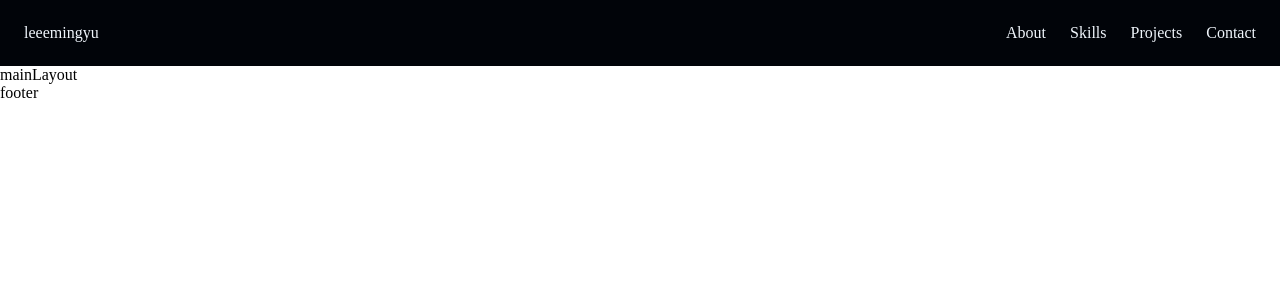
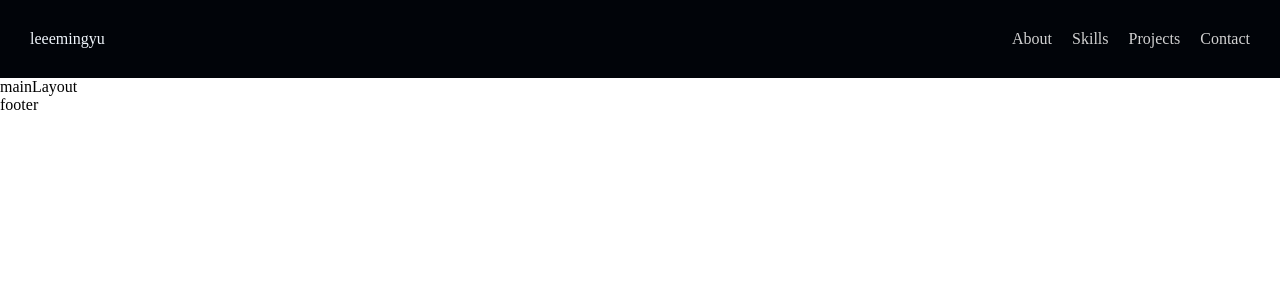
Before and after one commit to leeemingyu/leeemingyu.github.io, a React (Create React App) app: page / in a window 1280 px wide. Shown: the top 300 px of the page. Built offline with nearby package versions, Linux system fonts and the light colour scheme.

Commit message:
헤더 디자인 수정

```diff
--- a/src/layouts/Header.js
+++ b/src/layouts/Header.js
@@ -20,15 +20,34 @@ const HeaderWrapper = styled.div`
   padding: 24px;
 `;
 const HeaderStart = styled.div`
+  display: flex;
+  justify-content: center;
+  align-items: center;
+  border-radius: 5px;
   color: #f0f6fc;
+  cursor:pointer;
+  padding: 0 6px 0 6px;
+  height: 30px;
+  &:hover{
+    background-color:rgb(37, 42, 50);
+  }
 `;
 const HeaderEnd = styled.div`
   display: flex;
-  color: #f0f6fc;
+  color:rgb(210, 210, 210);
   width: 250px;
   justify-content: space-between;
 `;
 const HeaderEndItem = styled.div`
-
+  display: flex;
+  justify-content: center;
+  align-items: center;
+  border-radius: 5px;
+  cursor:pointer;
+  padding: 0 6px 0 6px;
+  &:hover{
+    background-color:rgb(37, 42, 50);
+    color: #f0f6fc;
+  }
 `;
 export default Header;
```
